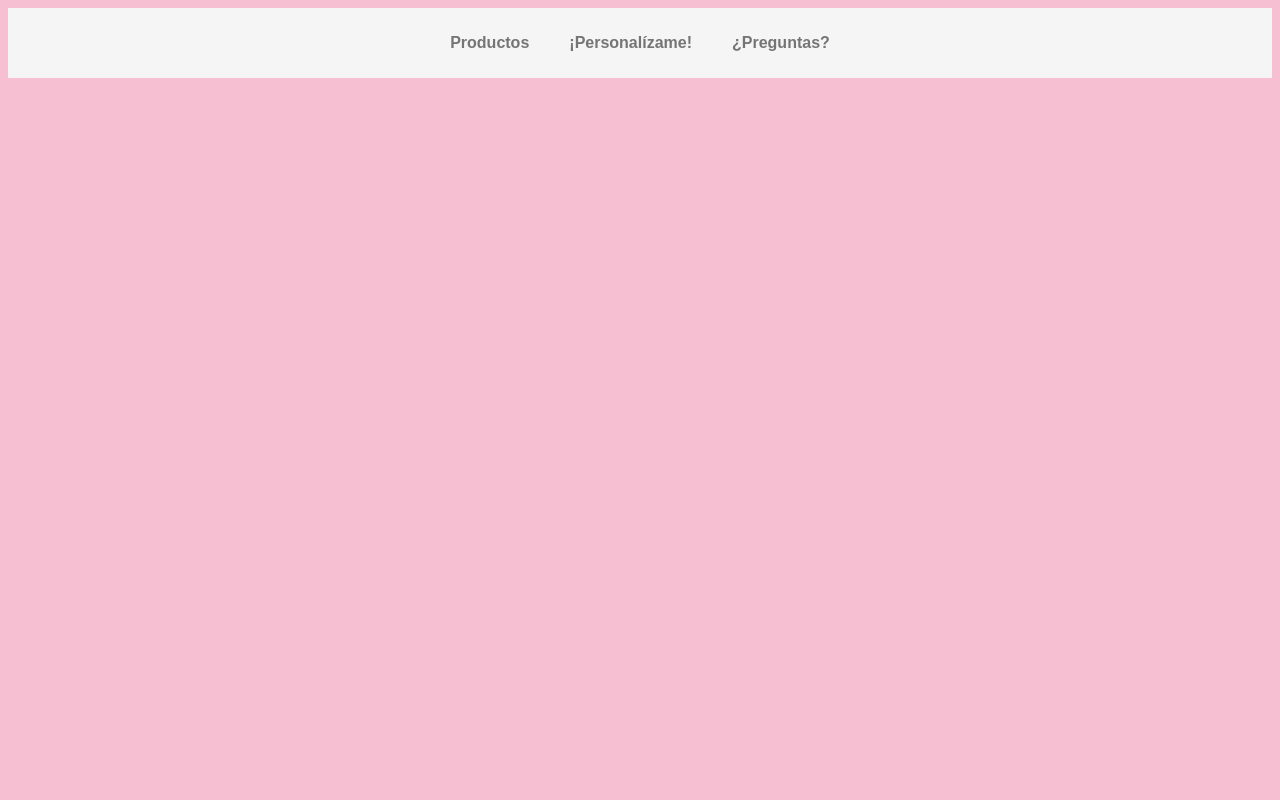
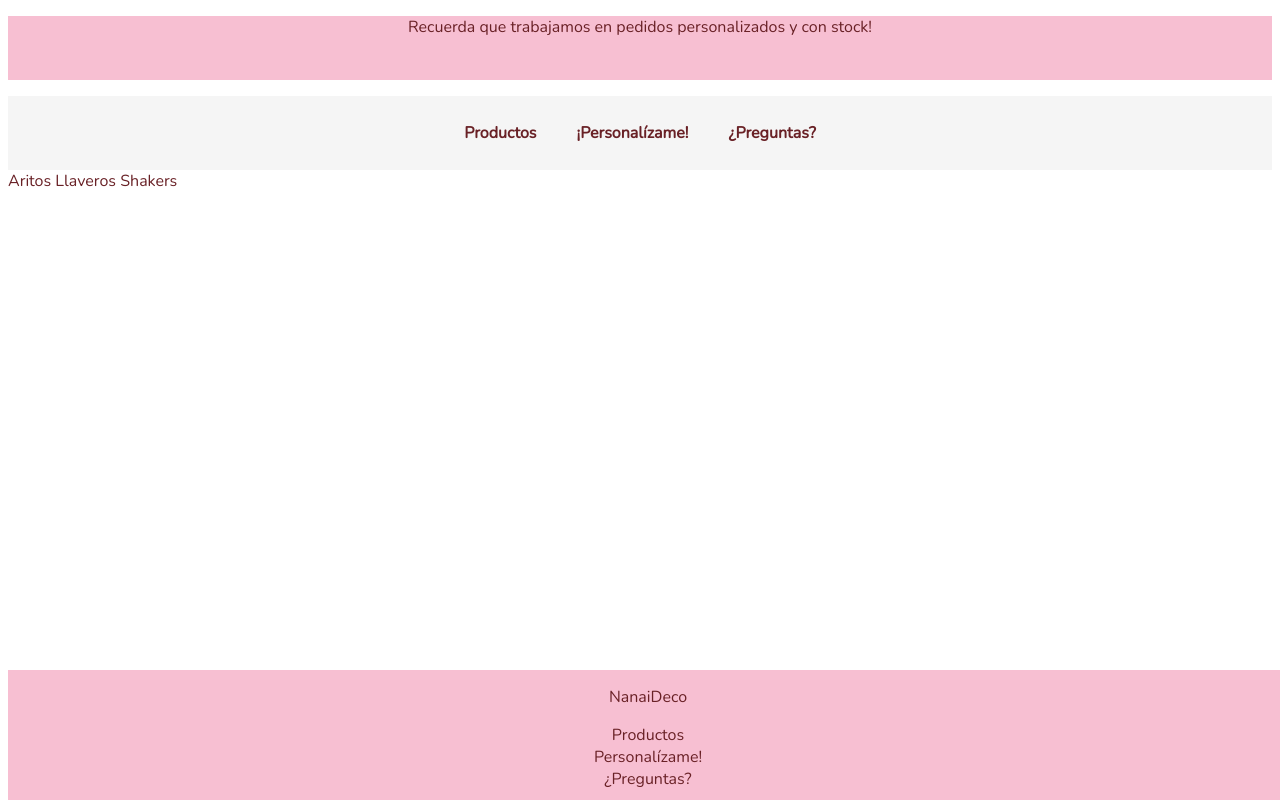
Before and after one commit to ead-codigo-2023/proyecto-personal-ceciperez, a plain HTML site: page index.html in a window 1280 px wide. Drawn offline with nearby package versions, Linux system fonts and the light colour scheme; a web font is replaced by a local one.

Commit message:
avances en clases

```diff
--- a/index.html
+++ b/index.html
@@ -3,10 +3,16 @@
 <head>
     <meta charset="UTF-8">
     <meta name="viewport" content="width=device-width, initial-scale=1.0">
+    <link rel="preconnect" href="https://fonts.googleapis.com">
+    <link rel="preconnect" href="https://fonts.gstatic.com" crossorigin>
+    <link href="https://fonts.googleapis.com/css2?family=Capriola&family=Nunito&display=swap" rel="stylesheet">
     <link rel="stylesheet" href="styles.css">
     <title>NanaiDeco</title>
 </head>
 <body>
+ <header>
+    <p id="parrafo-header">Recuerda que trabajamos en pedidos personalizados y con stock!</p>
+ </header>
 
   <nav>
     <ul class="menu-nav">
@@ -20,13 +26,14 @@
 
       <li class="categorias-nav"><a href="productos.html">¡Personalízame!</a></li>
 
-    <li class="categorias-nav"><a href="contacto.html">¿Preguntas?</a></li>
+      <li class="categorias-nav"><a href="contacto.html">¿Preguntas?</a>
         <ul class="dropdown">
             <li class="subcategorias-nav"><a href="#">Métodos de pago</a></li>
             <li class="subcategorias-nav"><a href="#">Envíos</a></li>
             <li class="subcategorias-nav"><a href="#">Contacto</a></li>
             <li class="subcategorias-nav"><a href="#">Sobre NanaiDeco</a></li>
         </ul>
+      </li>
     </ul>
   </nav>
 
@@ -34,5 +41,19 @@
 
     </div>
 
+
+    <div class="productos-home">
+      <a>Aritos</a>
+      <a>Llaveros</a>
+      <a>Shakers</a>
+    </div>
+
+    <footer>
+      <p>NanaiDeco</p>
+      <a>Productos</a><br>
+      <a>Personalízame!</a><br>
+      <a>¿Preguntas?</a>
+    </footer>
+
 </body>
 </html>
--- a/styles.css
+++ b/styles.css
@@ -3,6 +3,7 @@
     --color-secondary: 692126;
     font-family: 'Capriola', sans-serif;
     font-family: 'Nunito', sans-serif;
+    color: #692126;
 }
 
 
@@ -28,7 +29,7 @@
     line-height: normal;
 }
 
-body{
+#landing-page{
     background: #F7BFD2;
 }
 
@@ -78,6 +79,15 @@ button:hover {
 
 /* Estilos del home*/
 
+#parrafo-header{
+  text-align: center;
+  background-color:#F7BFD2;
+  width: 100%;
+  height: 64px;
+}
+
+
+
 /* dropdown menu*/
 nav{
     background: #F5F5F5;
@@ -86,7 +96,6 @@ nav{
     position: relative;
     display: flex;
     justify-content: center;
-    font-family: 'Nunito', sans-serif;
     font-weight: 700;
 }
 
@@ -117,22 +126,21 @@ nav{
   }
 
   .categorias-nav:hover {
-    background: #f4afef;
+    background: #F7BFD2;
   }
 
   .categorias-nav:hover a {
-    color: #fff;
+    color: #b88d8d;
   }
 
   .categorias-nav a {
     display: block;
     padding: 10px 20px;
-    color: #757575;
+    color:#692126;
     text-decoration: none;
   }
 
   .subcategorias-nav {
-    float: none;
     position: relative;
   }
 
@@ -145,3 +153,14 @@ nav{
   .subcategorias-nav a:hover {
     background: #6a2b2b;
   }
+
+  footer{
+    text-align: center;
+    position: absolute;
+    justify-content: center;
+    padding-bottom: 10px ;
+    bottom: 0;
+    background-color: #F7BFD2;
+    width: 100%;
+
+  }
```
Also changed, not shown: landing-page.html (+1 -1 lines). Lines whose indentation alone changed are shown as unchanged.
